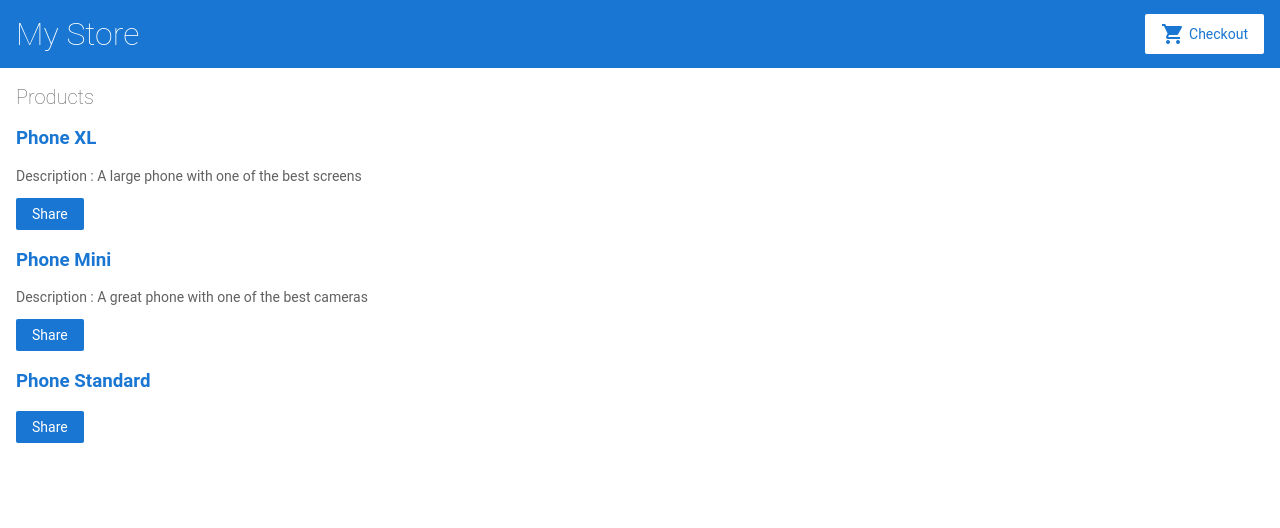
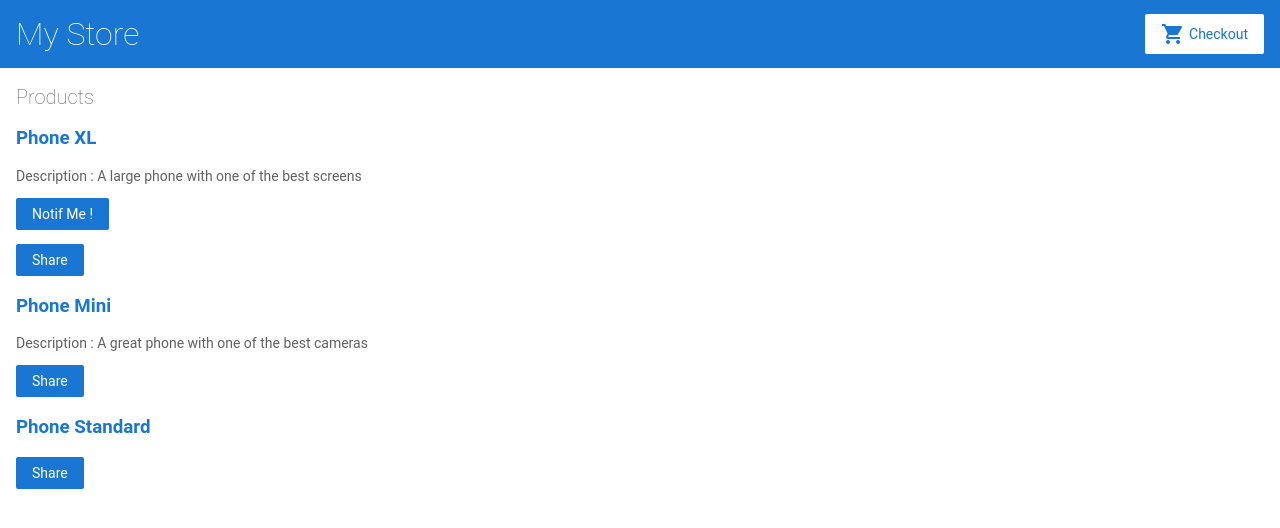
Before and after one commit to MBASSS-CODE/Angular-1, an Angular app: page / in a window 1280 px wide. Shown: the top 528 px of the page. Built offline with nearby package versions, Linux system fonts and the light colour scheme.

Commit message:
tambah component product alert dan kondisi tampil tombol notif me (ambil data dari parent)

```diff
--- a/src/app/app.module.ts
+++ b/src/app/app.module.ts
@@ -6,6 +6,7 @@
 import { AppComponent } from './app.component';
 import { TopBarComponent } from './top-bar/top-bar.component';
 import { ProductListComponent } from './product-list/product-list.component';
+import { ProductAlertsComponent } from './product-alerts/product-alerts.component';
 
 @NgModule({
   imports: [
@@ -18,7 +19,8 @@
   declarations: [
     AppComponent,
     TopBarComponent,
-    ProductListComponent
+    ProductListComponent,
+    ProductAlertsComponent,
   ],
   bootstrap: [
     AppComponent
--- /dev/null
+++ b/src/app/product-alerts/product-alerts.component.html
@@ -0,0 +1,3 @@
+<p *ngIf="product && product.price > 700">
+  <button>Notif Me !</button>
+</p>
--- /dev/null
+++ b/src/app/product-alerts/product-alerts.component.ts
@@ -0,0 +1,19 @@
+import { Component, OnInit } from '@angular/core';
+import { Product } from '../products';
+import { Input } from '@angular/core';
+
+
+@Component({
+  selector: 'app-product-alerts',
+  templateUrl: './product-alerts.component.html',
+  styleUrls: ['./product-alerts.component.css']
+})
+export class ProductAlertsComponent implements OnInit {
+
+  @Input() product!: Product;
+  constructor() { }
+
+  ngOnInit() {
+  }
+
+}
--- a/src/app/product-list/product-list.component.html
+++ b/src/app/product-list/product-list.component.html
@@ -13,7 +13,9 @@
     Description : {{ product.description }}
   </p>
 
-  <p *ngIf="product && product.price > 700"></p>
+  <app-product-alerts
+    [product]="product">
+  </app-product-alerts>
 
   <button (click)="share()">
     Share
```
Also changed, not shown: src/app/product-alerts/product-alerts.component.css (added).
